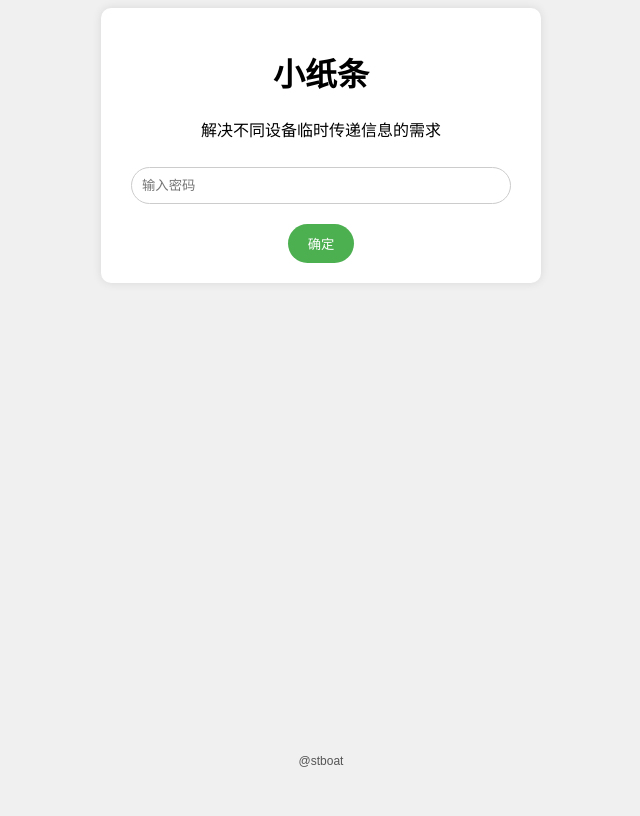
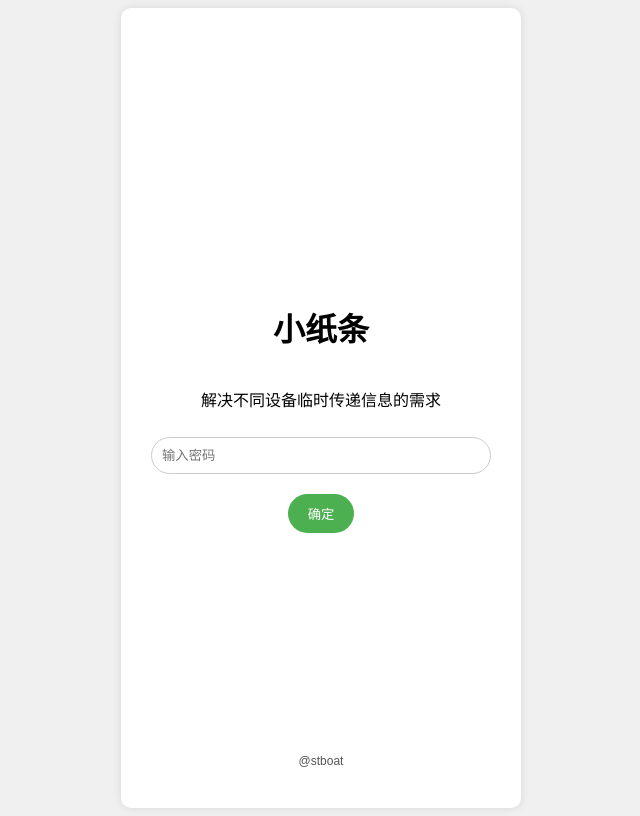
Before and after one commit to messsage/massage, a plain HTML site: page index.html in a window 1280 px wide. Shown: the whole page, without its empty margins (319-959 px from the left). Drawn offline with Linux system fonts and the light colour scheme.

Commit message:
Update style.css

```diff
--- a/style.css
+++ b/style.css
@@ -11,6 +11,13 @@ body {
     border-radius: 10px; /* 圆角边框 */
     background-color: white; /* 背景颜色 */
     box-shadow: 0 0 10px rgba(0, 0, 0, 0.1); /* 添加阴影效果 */
+    display: flex;            /* 使用 Flexbox 布局 */
+    flex-direction: column;   /* 垂直排列 */
+    align-items: center;      /* 水平居中对齐 */
+    justify-content: center;   /* 垂直居中对齐 */
+    height: 100vh;           /* 占满整个视口高度 */
+    padding: 20px;           /* 内边距 */
+    box-sizing: border-box;   /* 包含内边距在内的总宽度 */
 }
 
 input[type="password"], input[type="text"] {
```
